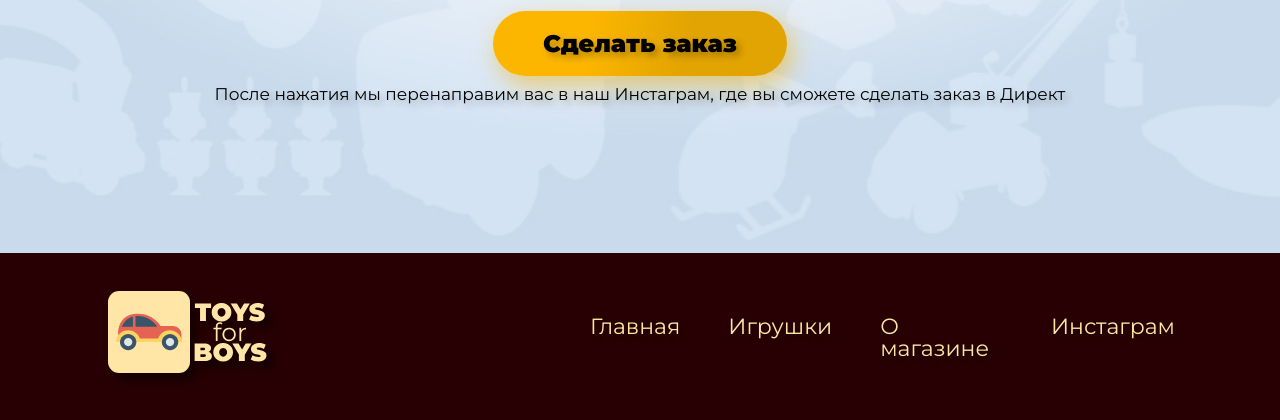
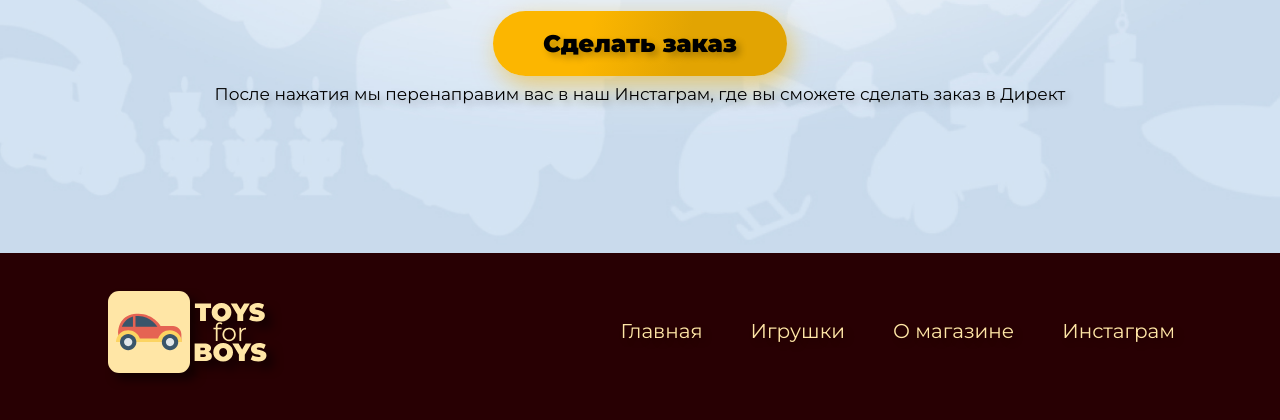
Before and after one commit to Poliakkova/toys-for-boys.ua, a PHP site: page / in a window 1280 px wide. Shown: the part 2342-2762 px from the top of the page. Run offline with PHP 8.4, Linux system fonts and the light colour scheme.

Commit message:
Update main.css

```diff
--- a/css/main.css
+++ b/css/main.css
@@ -247,7 +247,7 @@ ul, li {
 	display: block;
 	height: 27px;
 	text-decoration: none;
-	font-size: 22px;
+	font-size: 20px;
 	color: #FFE6A6;
 	display: inline-block;
     line-height: 1;
```
